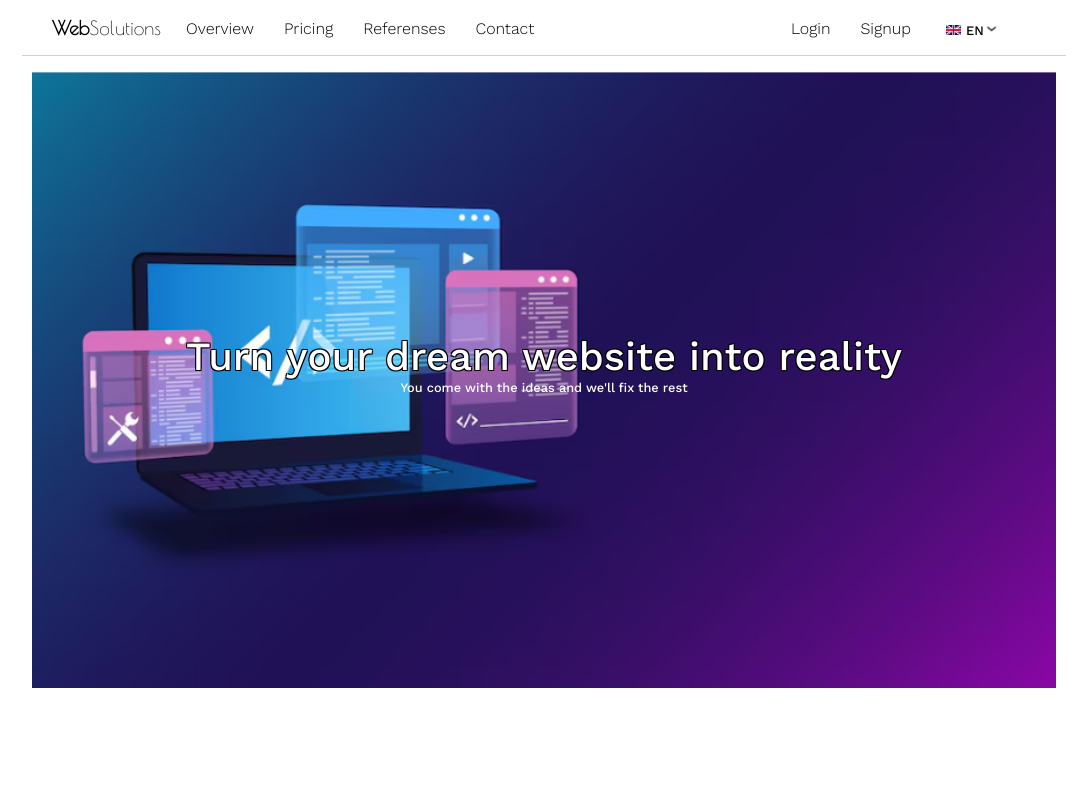
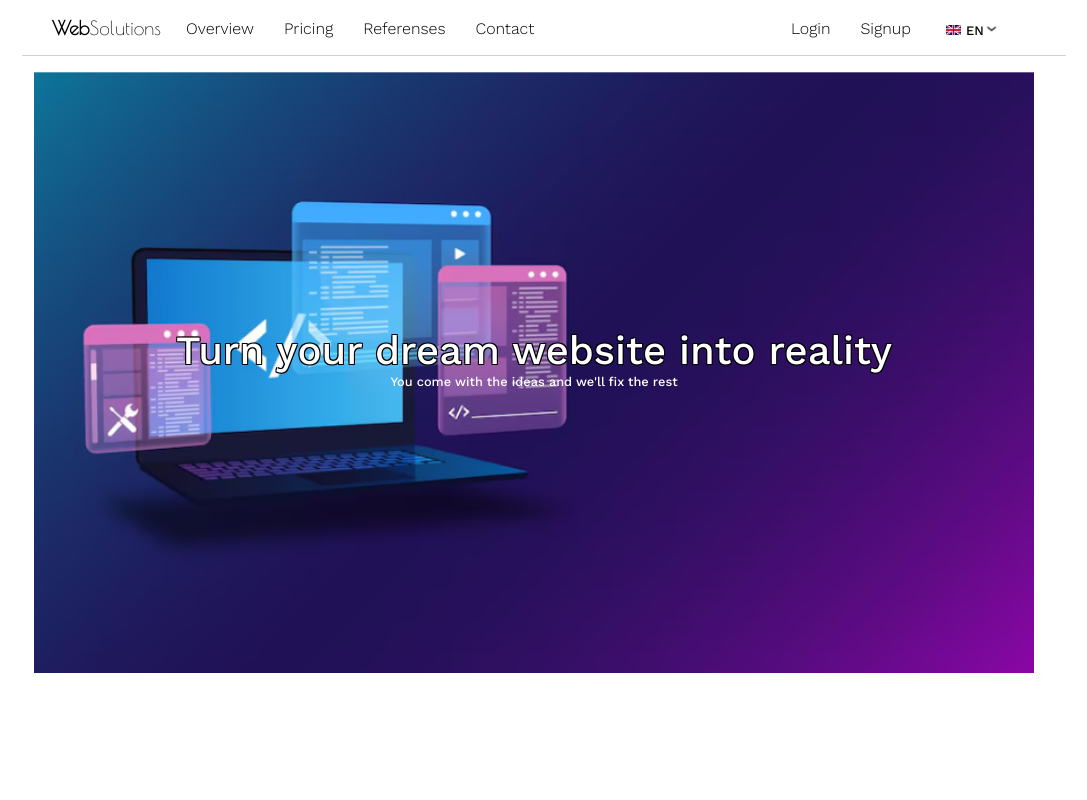
Before and after one commit to kemannguyen/Websolutions, a React (Create React App) app: page / in a window 1280 px wide. Shown: the top 800 px of the page, without its empty margins (106-1193 px from the left). Built offline with nearby package versions, Linux system fonts and the light colour scheme.

Commit message:
feat: wrapper max width implemented

```diff
--- a/src/index.css
+++ b/src/index.css
@@ -13,9 +13,12 @@ code {
 }
 
 .general {
+  max-width: 1000px;
   width: 80vw;
   margin-left: 10%;
   padding: 10px;
+  margin-left: auto;
+  margin-right: auto;
 }
 
 .w100p {
```
